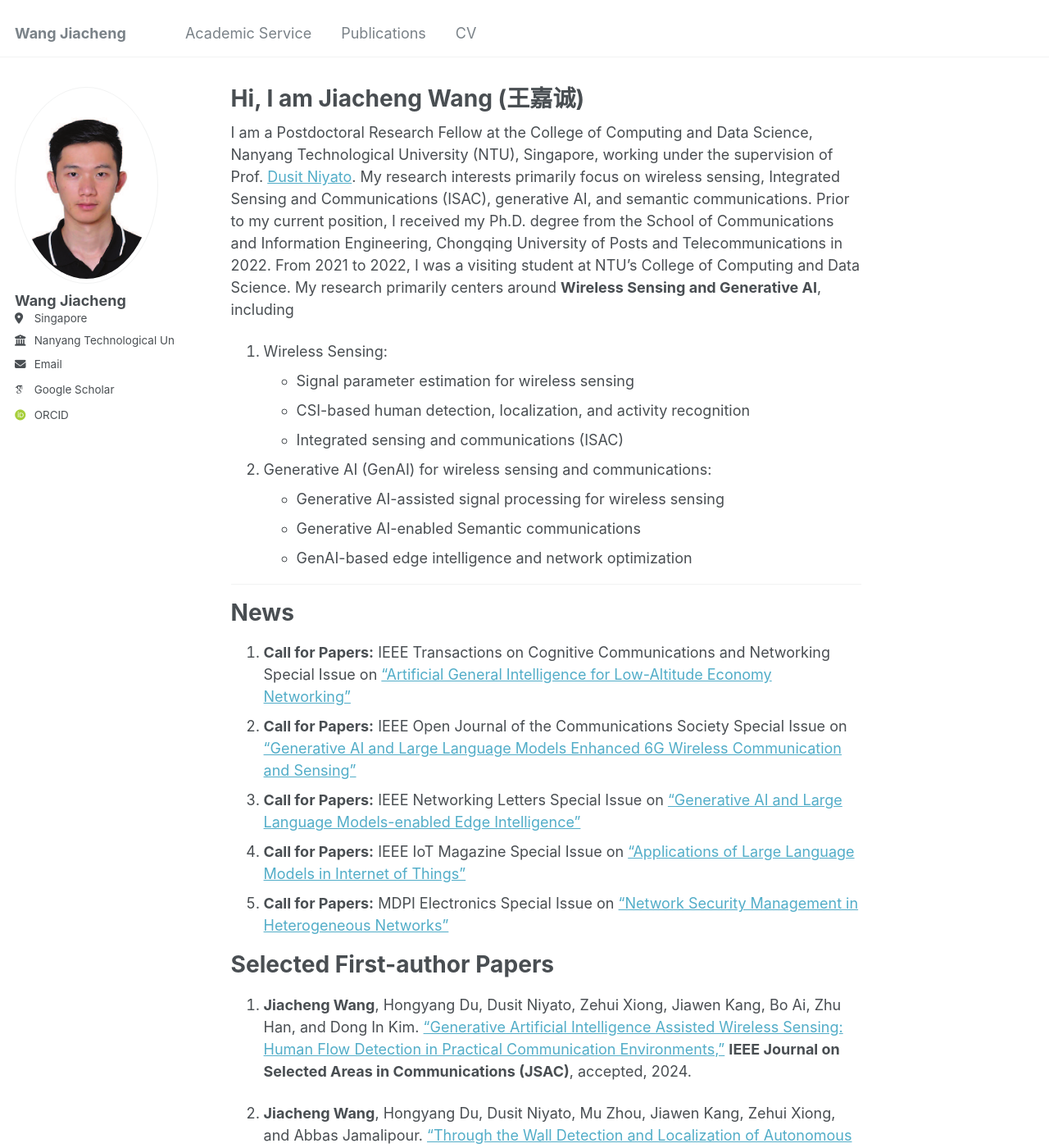
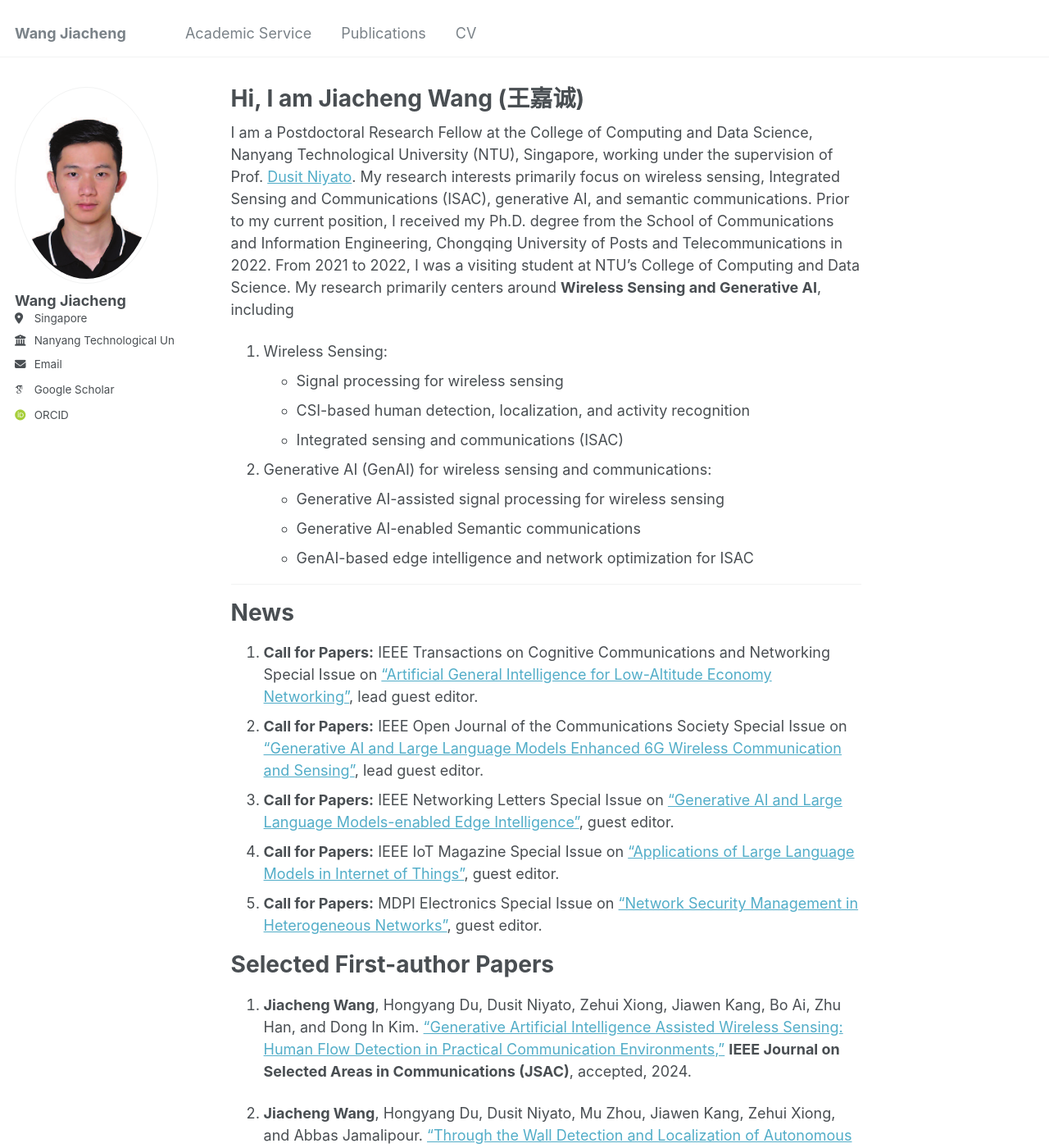
Before and after one commit to W-JiaCheng/W-JiaCheng.github.io, a Jekyll site: the page built from _pages/about.md, in a window 1280 px wide and 1400 px high. Shown: the whole window at 82% size. Built offline with Jekyll 4.4.1, drawn with Linux system fonts in a browser that asks for light colours; some web fonts are replaced.

Commit message:
Update about.md

```diff
--- a/_pages/about.md
+++ b/_pages/about.md
@@ -11,24 +11,24 @@ redirect_from:
 I am a Postdoctoral Research Fellow at the College of Computing and Data Science, Nanyang Technological University (NTU), Singapore, working under the supervision of Prof. [Dusit Niyato](https://personal.ntu.edu.sg/dniyato/). My research interests primarily focus on wireless sensing, Integrated Sensing and Communications (ISAC), generative AI, and semantic communications. Prior to my current position, I received my Ph.D. degree from the School of Communications and Information Engineering, Chongqing University of Posts and Telecommunications in 2022. From 2021 to 2022, I was a visiting student at NTU's College of Computing and Data Science. My research primarily centers around **Wireless Sensing and Generative AI**, including
 
 1. Wireless Sensing:
-   - Signal parameter estimation for wireless sensing
+   - Signal processing for wireless sensing
    - CSI-based human detection, localization, and activity recognition
    - Integrated sensing and communications (ISAC)
 
 2. Generative AI (GenAI) for wireless sensing and communications:
    - Generative AI-assisted signal processing for wireless sensing
    - Generative AI-enabled Semantic communications
-   - GenAI-based edge intelligence and network optimization
+   - GenAI-based edge intelligence and network optimization for ISAC
 
 ---
 
 News
 ======
-1. **Call for Papers:** IEEE Transactions on Cognitive Communications and Networking Special Issue on ["Artificial General Intelligence for Low-Altitude Economy Networking"](https://www.comsoc.org/publications/journals/ieee-tccn/cfp/artificial-general-intelligence-low-altitude-economy-networking)
-2. **Call for Papers:** IEEE Open Journal of the Communications Society Special Issue on ["Generative AI and Large Language Models Enhanced 6G Wireless Communication and Sensing"](https://www.comsoc.org/publications/journals/ieee-ojcoms/cfp/generative-ai-and-large-language-models-enhanced-6g-wireless)
-3. **Call for Papers:** IEEE Networking Letters Special Issue on ["Generative AI and Large Language Models-enabled Edge Intelligence"](https://www.comsoc.org/publications/journals/ieee-lnet/cfp/generative-ai-and-large-language-models-enabled-edge)
-4. **Call for Papers:** IEEE IoT Magazine Special Issue on ["Applications of Large Language Models in Internet of Things"](https://www.comsoc.org/publications/magazines/ieee-internet-things-magazine/cfp/applications-large-language-models)
-5. **Call for Papers:** MDPI Electronics Special Issue on ["Network Security Management in Heterogeneous Networks"](https://www.mdpi.com/journal/electronics/special_issues/IL4N9306O0)
+1. **Call for Papers:** IEEE Transactions on Cognitive Communications and Networking Special Issue on ["Artificial General Intelligence for Low-Altitude Economy Networking"](https://www.comsoc.org/publications/journals/ieee-tccn/cfp/artificial-general-intelligence-low-altitude-economy-networking), lead guest editor.
+2. **Call for Papers:** IEEE Open Journal of the Communications Society Special Issue on ["Generative AI and Large Language Models Enhanced 6G Wireless Communication and Sensing"](https://www.comsoc.org/publications/journals/ieee-ojcoms/cfp/generative-ai-and-large-language-models-enhanced-6g-wireless), lead guest editor.
+3. **Call for Papers:** IEEE Networking Letters Special Issue on ["Generative AI and Large Language Models-enabled Edge Intelligence"](https://www.comsoc.org/publications/journals/ieee-lnet/cfp/generative-ai-and-large-language-models-enabled-edge), guest editor.
+4. **Call for Papers:** IEEE IoT Magazine Special Issue on ["Applications of Large Language Models in Internet of Things"](https://www.comsoc.org/publications/magazines/ieee-internet-things-magazine/cfp/applications-large-language-models), guest editor.
+5. **Call for Papers:** MDPI Electronics Special Issue on ["Network Security Management in Heterogeneous Networks"](https://www.mdpi.com/journal/electronics/special_issues/IL4N9306O0), guest editor.
 
 
 Selected First-author Papers
```
